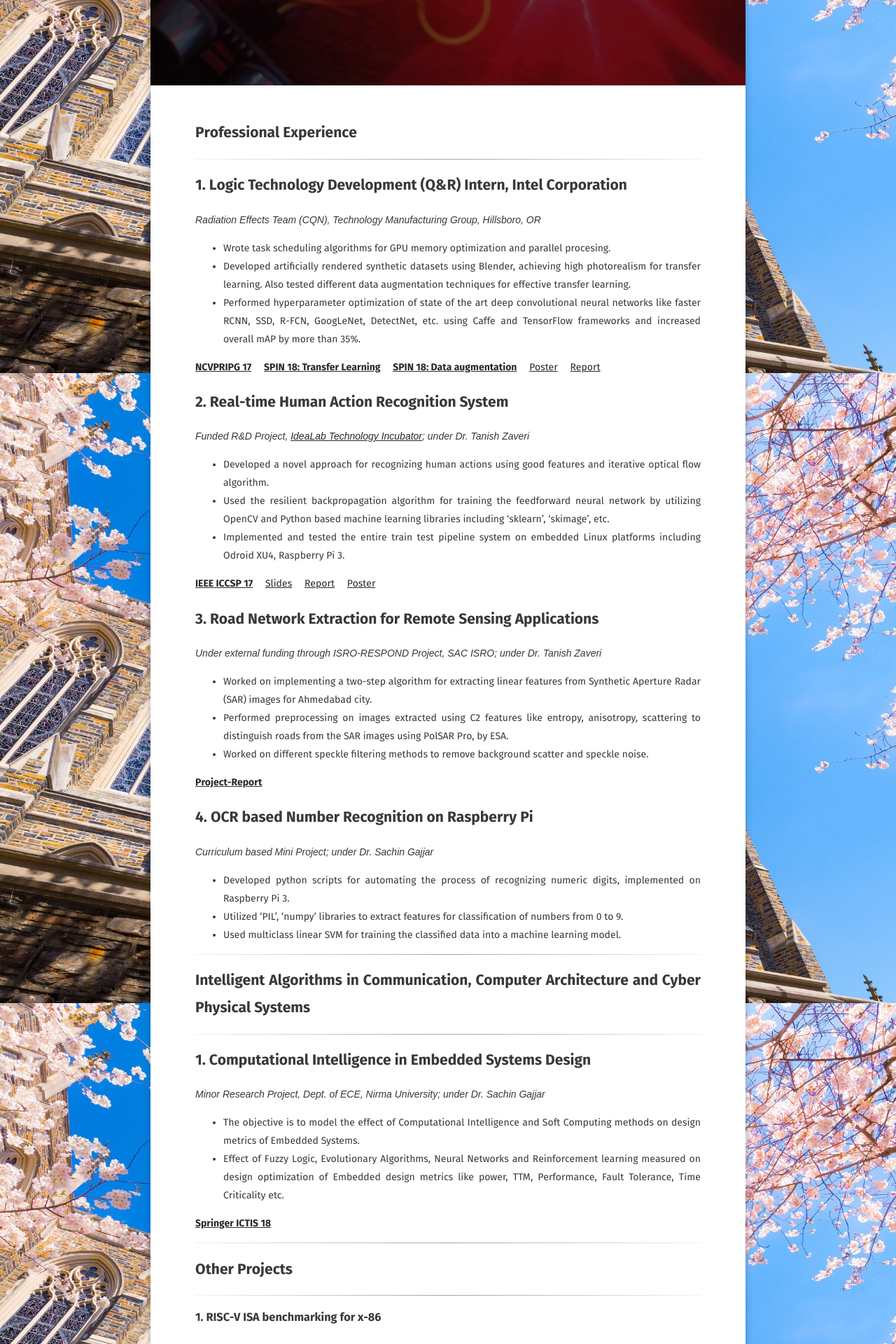
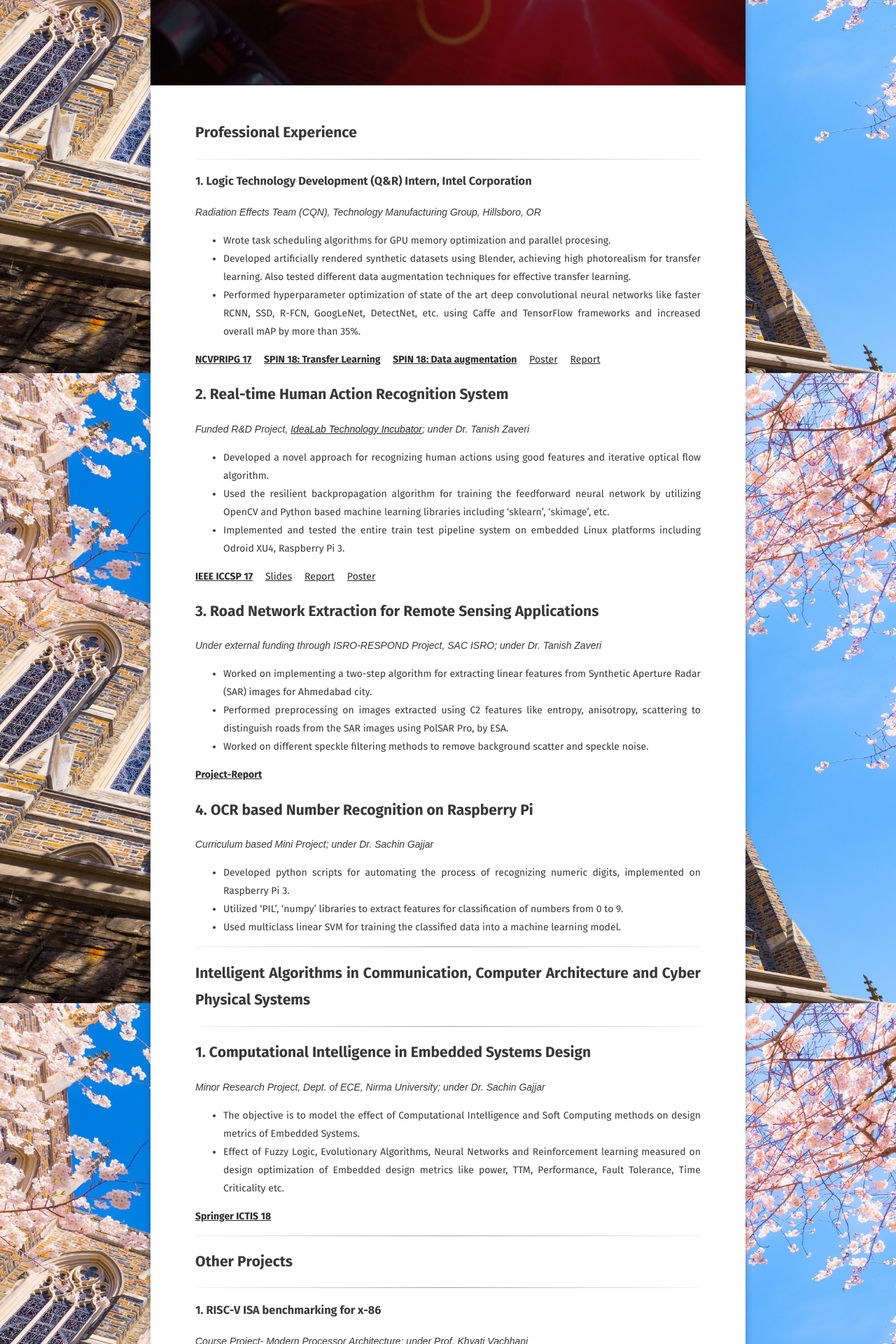
Before and after one commit to jontitalukdar/jontitalukdar.github.io_x, a Jekyll site: the page built from experience.md, in a window 1280 px wide. Shown: the part 367-2287 px from the top of the page at 70% size. Built offline with Jekyll 4.4.1, drawn with Linux system fonts in a browser that asks for light colours; some web fonts are replaced; comment, search, counter and statistics services are not loaded.

```diff
--- a/experience.md
+++ b/experience.md
@@ -5,7 +5,7 @@ feature: https://jontitalukdar.github.io/assets/img/res.jpg
 ---
 ## Professional Experience
 ***
-## 1. Logic Technology Development (Q&R) Intern, Intel Corporation
+### 1. Logic Technology Development (Q&R) Intern, Intel Corporation
 *Radiation Effects Team (CQN), Technology Manufacturing Group, Hillsboro, OR*
 * Wrote task scheduling algorithms for GPU memory optimization and parallel procesing.
 * Developed artificially rendered synthetic datasets using Blender, achieving high photorealism for transfer learning. Also tested different data augmentation techniques for effective transfer learning.
```
